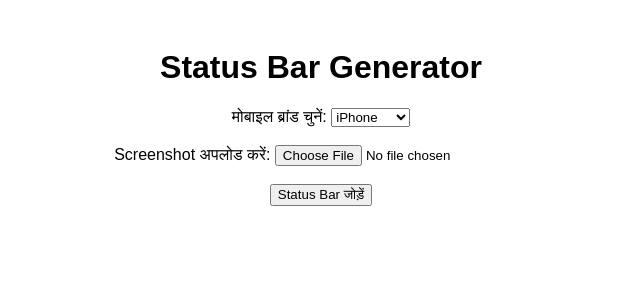
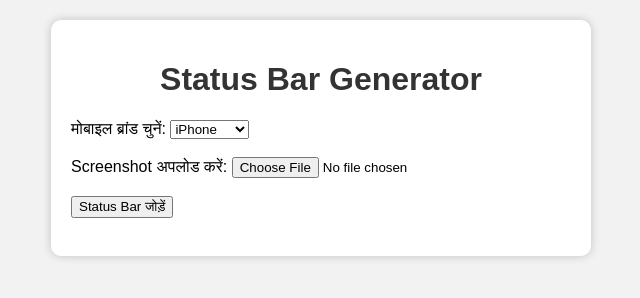
Before and after one commit to pareekamit49-cmd/statusbar-tool, a plain HTML site: page index.html in a window 1280 px wide. Shown: the whole page, without its empty margins (319-959 px from the left). Drawn offline with Linux system fonts and the light colour scheme.

Commit message:
Update style.css

```diff
--- a/style.css
+++ b/style.css
@@ -1,11 +1,25 @@
 body {
   font-family: Arial, sans-serif;
-  text-align: center;
+  background: #f2f2f2;
+  margin: 0;
   padding: 20px;
 }
 
-#preview img {
-  max-width: 300px;
+.container {
+  background: white;
+  padding: 20px;
+  max-width: 500px;
+  margin: auto;
+  box-shadow: 0 0 10px rgba(0,0,0,0.2);
+  border-radius: 10px;
+}
+
+h1 {
+  text-align: center;
+  color: #333;
+}
+
+#previewContainer img {
+  max-width: 100%;
   margin-top: 20px;
-  display: none;
 }
```
